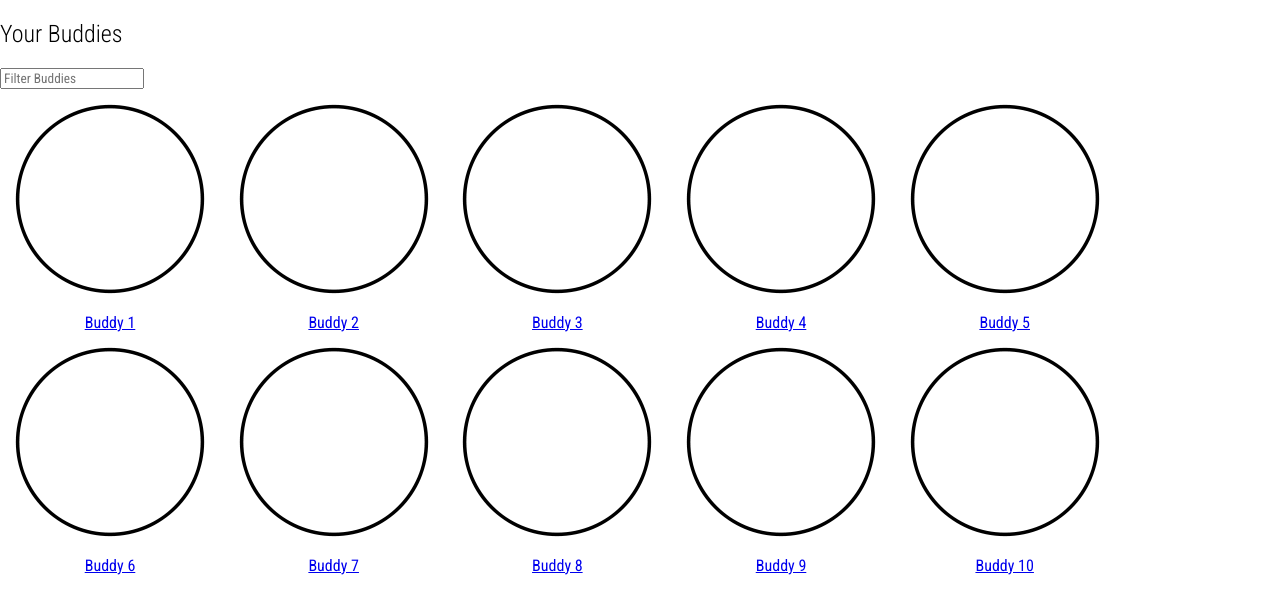
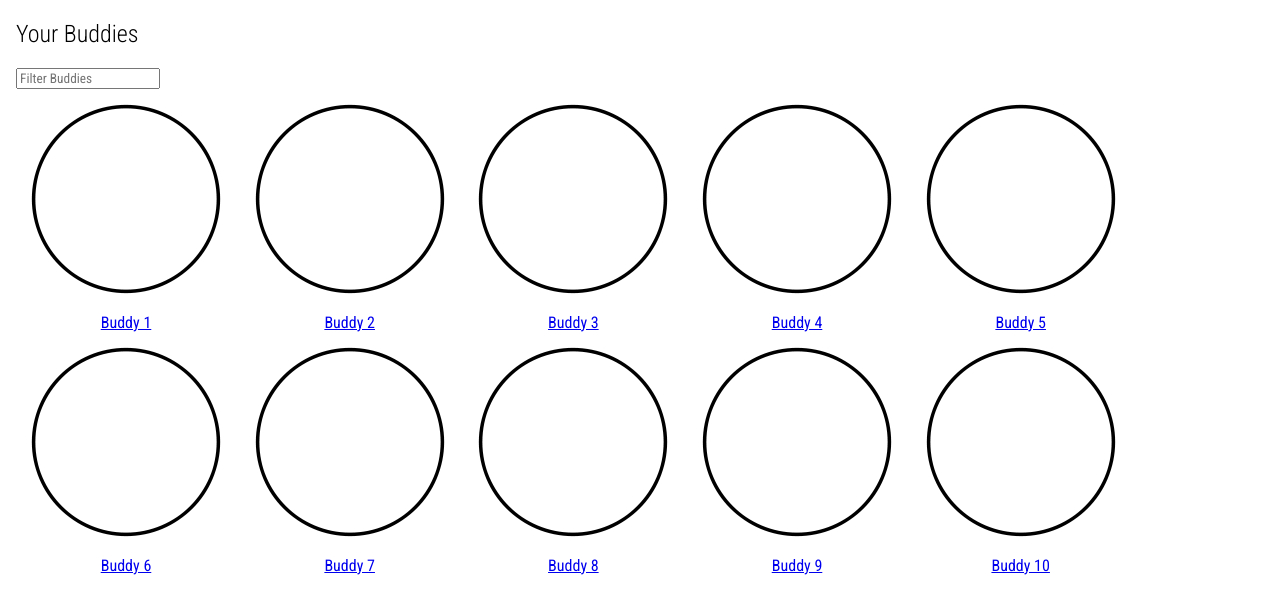
Before and after one commit to nsnyder/WebProject, a PHP site: page /buddies.html in a window 1280 px wide. Shown: the part 51-665 px from the top of the page. Run offline with PHP 8.4, Linux system fonts and the light colour scheme.

Commit message:
padding and stuff

```diff
--- a/buddies.html
+++ b/buddies.html
@@ -13,6 +13,7 @@
 	<a href="/WebProject/buddies.html" title="Buddies List">Buddies</a>
 	<a href="#" title="Logout">Logout</a>
 </nav>
+<div id="MainContent">
 <section>
 <h1>Your Buddies</h1>
 <input type="text" id="buddyFilter" placeholder="Filter Buddies"></input>
@@ -57,5 +58,6 @@
 	<a href="#">Buddy 10</a>
 </div>
 </section>
+</div>
 </body>
 </html>
--- a/css/apprentice.css
+++ b/css/apprentice.css
@@ -2,10 +2,6 @@
 table, th, td, tr, div{
 	/*font-family: Helvetica, Arial, sans-serif;*/
 	font-weight: normal;
-}
-
-#MainContent{
-	padding: 0 1em 0 1em;
 }
 
 /*toolbox styling*/
--- a/css/global.css
+++ b/css/global.css
@@ -8,6 +8,10 @@ html {
 
 * {
 	font-family: 'Roboto Condensed',Helvetica, Arial, sans-serif;
+}
+
+#MainContent{
+	padding: 0 1em 0 1em;
 }
 
 body {
```
